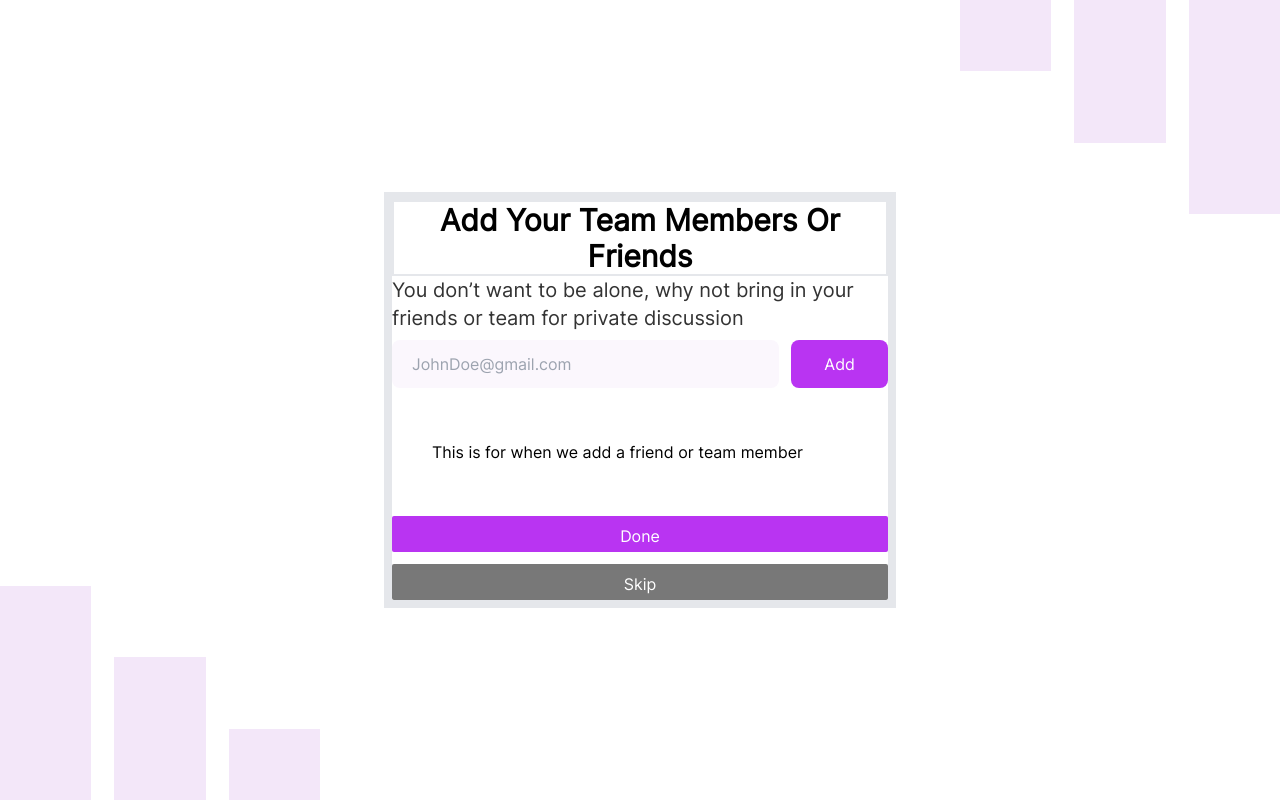
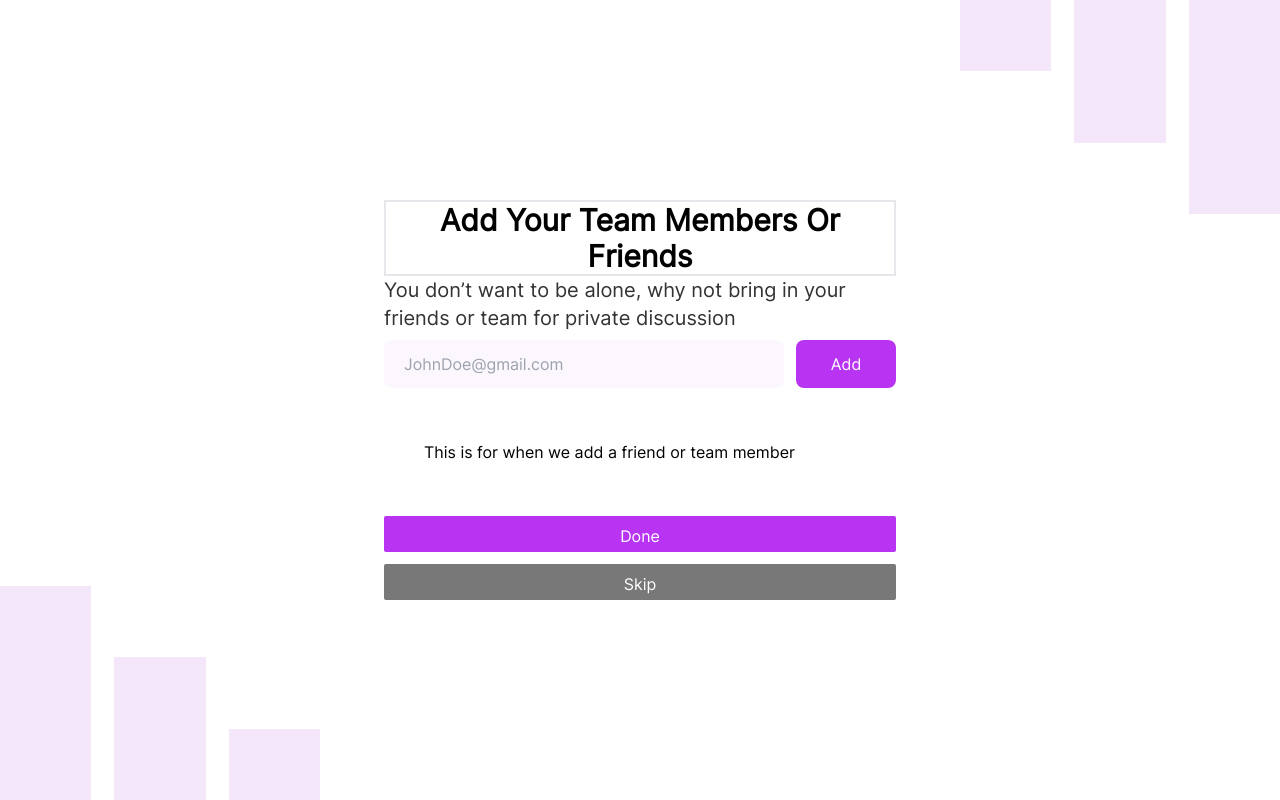
Before and after one commit to airxist/chattie, a React (Vite) app: page /selection in a window 1280 px wide. Built offline with nearby package versions, Linux system fonts and the light colour scheme.

Commit message:
removed border for selection

```diff
--- a/src/routes/onboarding/Selection.tsx
+++ b/src/routes/onboarding/Selection.tsx
@@ -5,7 +5,7 @@ import Onboarding from "../../shared/Onboarding";
 const Selection = () => {
   return (
     <Onboarding>
-      <div className='max-w-[32rem] border-8 w-full'>
+      <div className='max-w-[32rem] w-full'>
         <h1 className='onboard-title border-2'>
           Add your team members or friends
         </h1>
```
